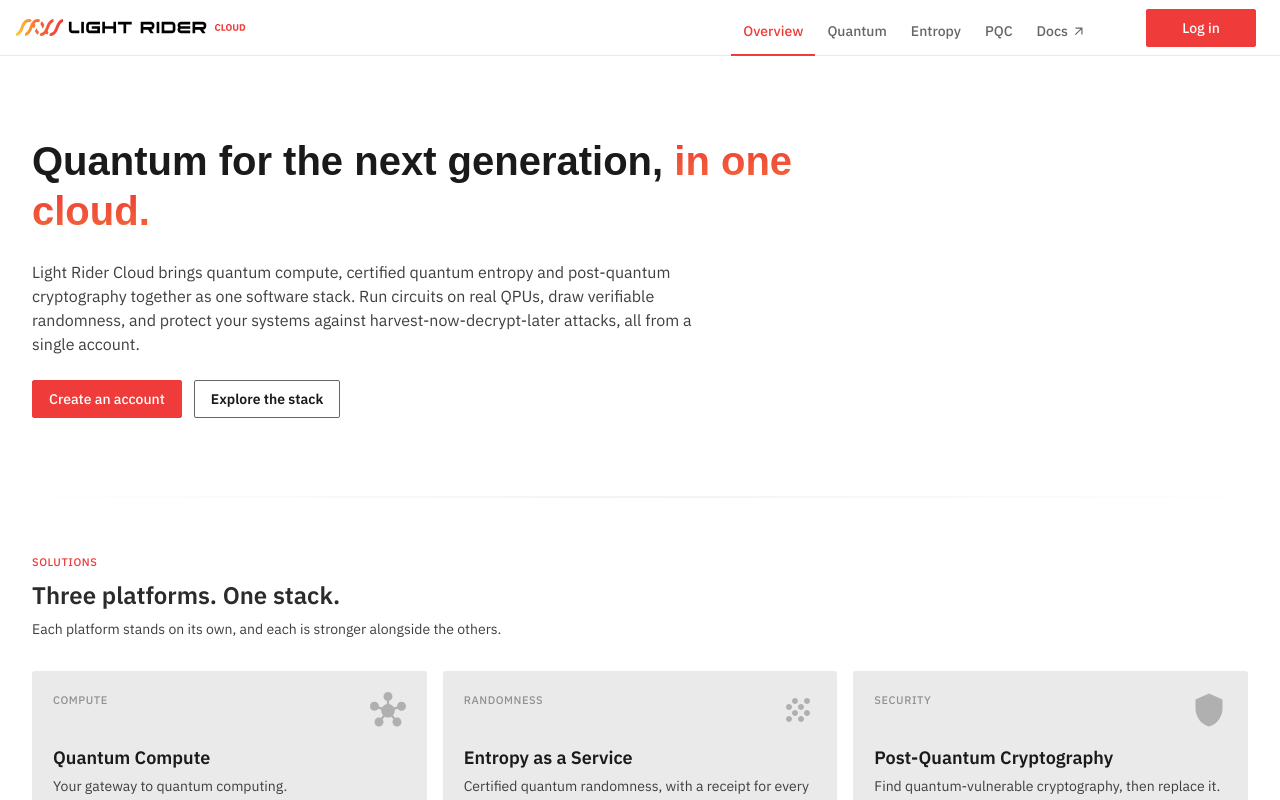
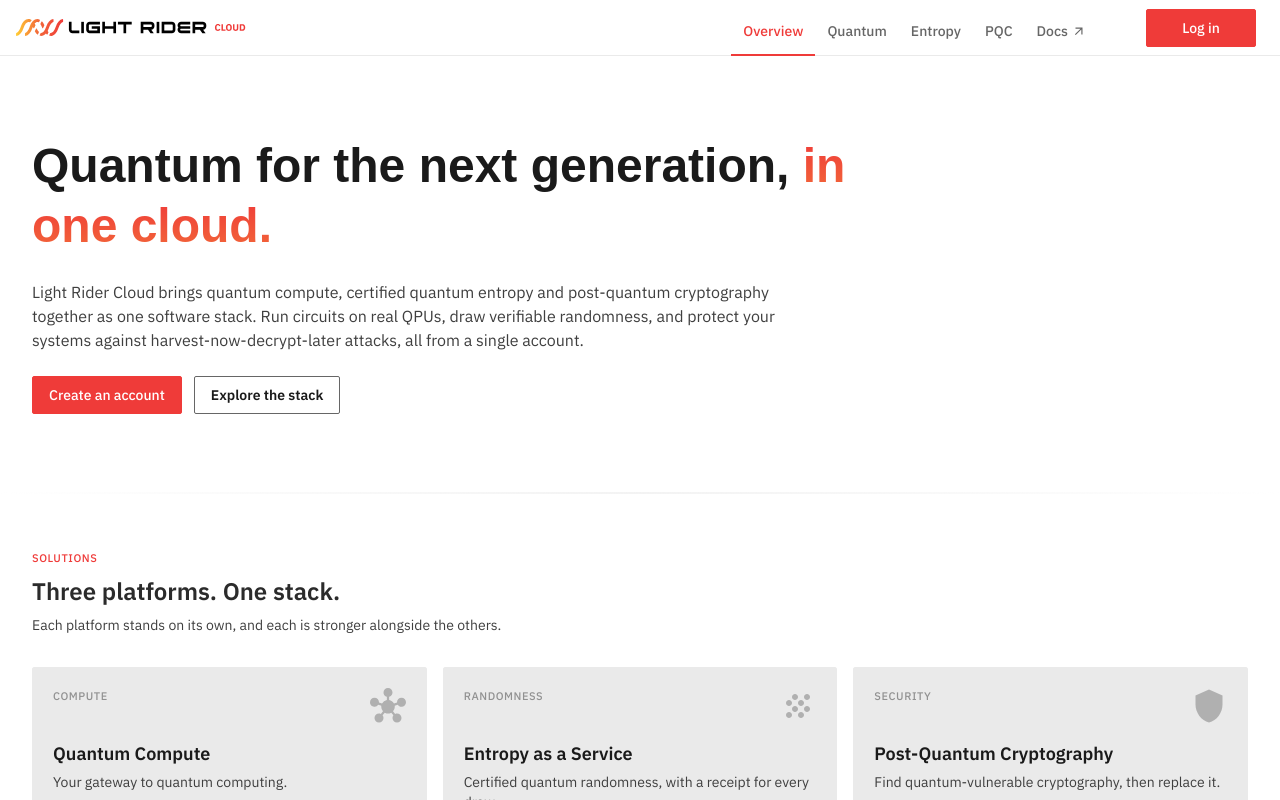
Before and after one commit to lightriderinc/lr_cloud, a Next.js app: page / in a window 1280 px wide. Built offline with nearby package versions, Linux system fonts and the light colour scheme; no server answers; a web font is replaced by a local one; what @dicebear/styles would draw is missing.

Commit message:
fix: updated overview hero

```diff
--- a/src/app/page.tsx
+++ b/src/app/page.tsx
@@ -39,11 +39,11 @@
   return (
     <div className="animate-fade-in-up">
       <PageHero>
-        <h1 className="hero max-w-3xl font-semibold leading-tight text-gray-800">
+        <h1 className="hero-large max-w-4xl font-semibold leading-tight text-gray-800">
           Quantum for the next generation,{" "}
           <span className="text-brand-gradient">in one cloud.</span>
         </h1>
-        <p className="max-w-2xl text-gray-600">
+        <p className="max-w-3xl text-gray-600">
           Light Rider Cloud brings quantum compute, certified quantum entropy
           and post-quantum cryptography together as one software stack. Run
           circuits on real QPUs, draw verifiable randomness, and protect your
--- a/src/app/styles/base.css
+++ b/src/app/styles/base.css
@@ -12,3 +12,7 @@
 h1.hero {
   font-size: 2.5rem !important;
 }
+
+h1.hero-large {
+  font-size: 3rem !important;
+}
```
